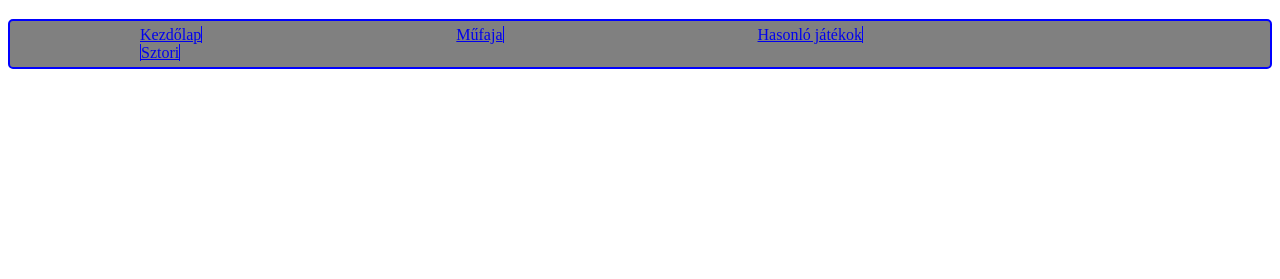
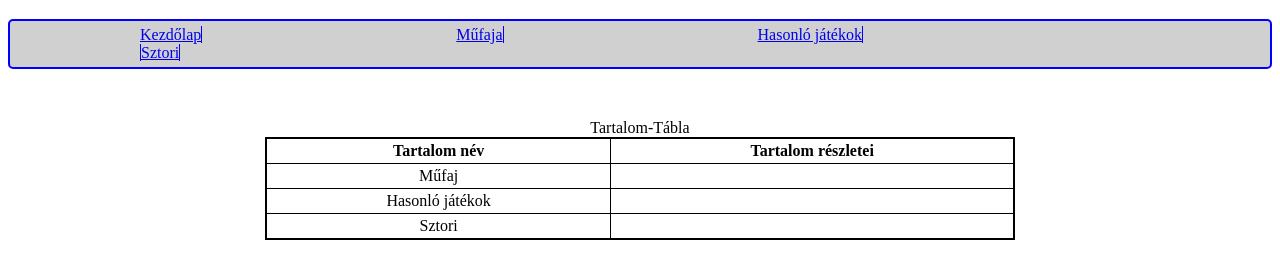
Before and after one commit to Logfer/SEO_parosmunka, a plain HTML site: page Index.html in a window 1280 px wide. Shown: the part 61-340 px from the top of the page. Drawn offline with Linux system fonts and the light colour scheme.

Commit message:
tartalom tábla főoldalon és formázása

```diff
--- a/Index.html
+++ b/Index.html
@@ -18,7 +18,45 @@
         </nav>
     </header>
     <main>
+        <table id="tartalom">
+            <caption>Tartalom-Tábla</caption>
+            <thead>
+                <tr>
+                    <th>
+                        Tartalom név
+                    </th>
+                    <th>
+                        Tartalom részletei
+                    </th>
+                </tr>
+            </thead>
+            <tbody>
+                <tr>
+                    <td>
+                        Műfaj
+                    </td>
+                    <td>
 
+                    </td>
+                </tr>
+                <tr>
+                    <td>
+                        Hasonló játékok
+                    </td>
+                    <td>
+
+                    </td>
+                </tr>
+                <tr>
+                    <td>
+                        Sztori
+                    </td>
+                    <td>
+
+                    </td>
+                </tr>
+            </tbody>
+        </table>
     </main>
 </body>
 </html>
--- a/style.css
+++ b/style.css
@@ -1,5 +1,23 @@
+#tartalom{
+    text-align: center;
+    margin-top: 50px;
+    margin-left: auto;
+    margin-right: auto;
+    border: 2px solid black;
+    border-collapse: collapse;
+    border-radius: 4px;
+    width: 750px;
+}
+#tartalom th, td{
+    border: 1px solid black;
+    padding: 3px;
+    border-collapse: collapse;
+}
+
+
+
 nav{
-    background-color: gray;
+    background-color: rgba(100, 100, 100, 0.3) ;
     color: white;
     border: 2px solid blue;
     border-radius: 5px;
```
